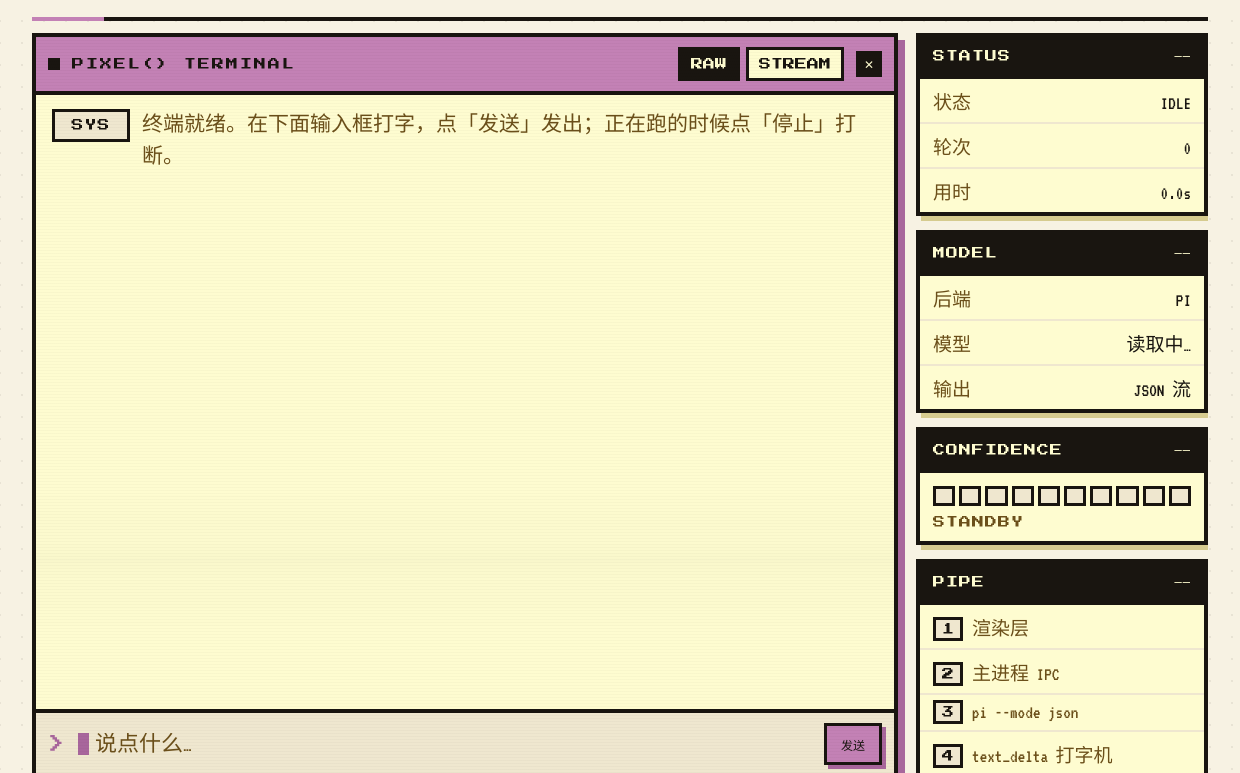
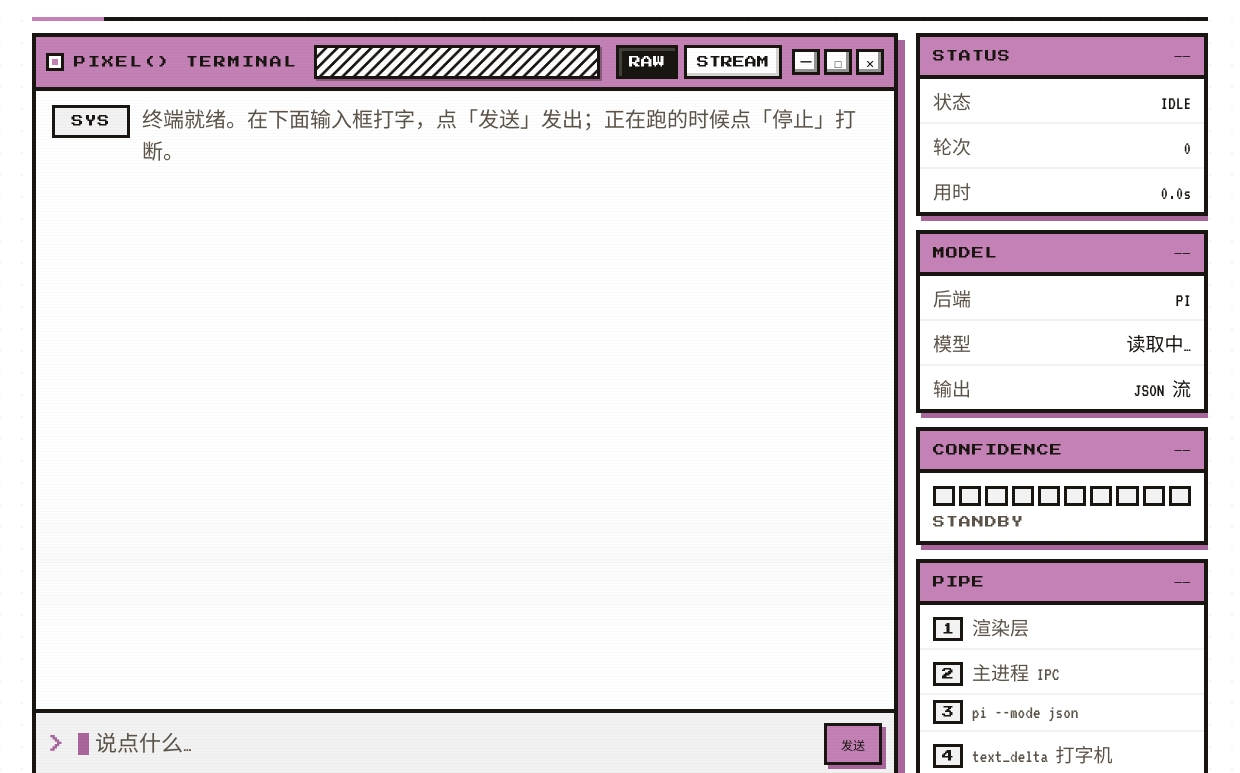
Before and after one commit to bingo-jiyiku/PixelAgent, an Electron app: page index.html in a window 1240 px wide. Shown: the part 199-972 px from the top of the page. Drawn offline with Linux system fonts and the light colour scheme; no server answers.

Commit message:
UI配色改纯白色系（老板要求）：米白/奶油黄 -> 纯白，布局与Win95假窗口不动，点阵底纹淡到5%防脏

```diff
--- a/index.html
+++ b/index.html
@@ -7,7 +7,7 @@
   <link rel="stylesheet" href="style.css" />
 </head>
 <body>
-<!-- ================= 顶部假标题栏（无原生窗口，可拖动+关小关按钮） ================= -->
+<!-- ================= 顶部真标题栏（无原生窗口，可拖动 + 真的窗口按钮） ================= -->
 <header class="topbar" id="titlebar">
   <span class="tb-side tb-drag"><i class="bul sq-white"></i>PIXELAGENT</span>
   <span class="tb-side">PIXEL / AGENT ONE<i class="bul sq-pink"></i></span>
@@ -20,7 +20,7 @@
 
 <div class="page">
 
-  <!-- ================= 模式按钮行 ================= -->
+  <!-- ================= 模式按钮行（全鼠标可点） ================= -->
   <div class="modebar">
     <button class="px-btn primary" id="btn-mode">1.0 模式</button>
     <button class="px-btn" id="btn-new">新会话</button>
@@ -36,26 +36,31 @@
     </div>
   </div>
 
-  <!-- ================= 大标题（中文 + 粉色错位阴影） ================= -->
+  <!-- ================= 大标题（像素块中文 + 紫色错位硬阴影） ================= -->
   <div class="headline">
     <div class="hl-zh">复古像素终端</div>
     <div class="hl-en">PIXEL() TERMINAL —— 一个会自己跑的助手</div>
   </div>
   <div class="rule"><i></i></div>
 
-  <!-- ================= 主体：终端窗口 + 侧栏 ================= -->
+  <!-- ================= 主体：仿 Win95 假窗口 + 仪表侧栏 ================= -->
   <div class="stage">
 
-    <!-- 终端窗口：最亮的面；CRT 扫描线只在这一层里走 -->
+    <!-- 仿 Win95 假窗口：紫标题栏 + 斜纹拖动把手 + 像素控制按钮 -->
     <section class="term">
       <div class="term-bar">
-        <span class="term-mark"></span>
+        <span class="win-ico" aria-hidden="true"></span>
         <span class="term-name">PIXEL() TERMINAL</span>
+        <span class="win-grip" aria-hidden="true"></span>
         <span class="term-tabs">
           <button class="term-tab on" id="tab-raw" type="button">RAW</button>
           <button class="term-tab" id="tab-stream" type="button">STREAM</button>
         </span>
-        <span class="term-x" aria-hidden="true">✕</span>
+        <span class="win-ctl">
+          <button class="win-btn" id="w-min" type="button" title="最小化窗口">—</button>
+          <button class="win-btn" id="w-max" type="button" title="最大化窗口">□</button>
+          <button class="win-btn win-x" id="w-close" type="button" title="关闭窗口">✕</button>
+        </span>
       </div>
 
       <!-- 聊天记录区 -->
@@ -77,13 +82,13 @@
         <button class="px-btn primary" id="btn-send">发送</button>
       </div>
 
-      <!-- CRT 覆盖层：滚动扫描线 + 极淡静态扫描纹理（纯装饰，不接事件） -->
+      <!-- 覆盖层：滚动扫描线（极淡，纯装饰，不接事件） -->
       <div class="crt" aria-hidden="true">
         <span class="crt-scan"></span>
       </div>
     </section>
 
-    <!-- 侧栏：状态 / 模型 / 装饰 -->
+    <!-- 侧栏：状态 / 模型 / 置信度 / 管线 -->
     <aside class="side">
       <div class="panel">
         <h4 id="p-status">STATUS</h4>
@@ -136,10 +141,12 @@
 <div class="mask hidden" id="mask">
   <div class="term dialog">
     <div class="term-bar">
-      <span class="term-mark"></span>
+      <span class="win-ico" aria-hidden="true"></span>
       <span class="term-name">SETTINGS()</span>
-      <span class="term-mode">READ ONLY</span>
-      <span class="term-x" id="dlg-x">✕</span>
+      <span class="win-grip" aria-hidden="true"></span>
+      <span class="win-ctl">
+        <button class="win-btn win-x" id="dlg-x" type="button" title="关闭">✕</button>
+      </span>
     </div>
     <div class="dlg-body">
       <div class="kv"><span>后端</span><b>pi</b></div>
--- a/style.css
+++ b/style.css
@@ -1,10 +1,15 @@
 /* ============================================================
-   style.css —— B 复古纸面终端（RetroUI 亮色系）
-   配色系统（复古方格纸 + 奶油黄主卡 + 薰衣草紫次卡/强调）：
-   --paper #f7f2e3 米白方格纸底 / --cream #fefcd0 奶油黄主卡片
-   --lav #c381b5 薰衣草紫强调·次卡 / --ink #191510 近黑棕（正文·粗边）
-   硬投影走"同色系偏移"：黄卡影子淡黄 #d6cb8f，紫卡影子粉紫 #a8669c
-   动画：CRT 扫描线（亮底下改成极淡墨线）+ 方块光标 + 消息入场
+   style.css —— E 轮：白色系 + 仿 Win95 假窗口 + 白色仪表侧栏
+   配色（白色系，老板要求：不要米白/奶油，要纯白）：
+   --paper   #ffffff 纯白页面底
+   --panel   #ffffff 假窗口客户区 / 侧栏面板 / 卡片（全白）
+   --panel-2 #f2f2f2 输入行 / hover 底（浅灰，仍是白系）
+   --lav     #c381b5 薰衣草紫：假窗口标题栏 · 强调 · 侧栏标题条
+   --lav-dp  #a8669c 深紫：同色系硬投影
+   --ink     #191510 近黑棕：全部粗边 · 正文
+   结构：顶部标题栏 → 大标题 → 中间 Win95 假窗口 + 右侧侧栏
+   假窗口三件套（视觉核心，必须像）：粉紫标题栏 / 黑白斜纹拖动把手 / Win95 像素三按钮
+   动画：CRT 扫描线（白底下极淡墨线）+ 方块光标 + 消息入场
    全部有 prefers-reduced-motion 降级路径
    ============================================================ */
 
@@ -24,17 +29,15 @@
 }
 
 :root {
-  --paper: #f7f2e3;
-  --paper-2: #efe7cf;
-  --cream: #fefcd0;
-  --cream-2: #fffdf0;
-  --lav: #c381b5;
-  --lav-deep: #a8669c;
-  --shadow-cream: #d6cb8f;
-  --ink: #191510;
-  --muted: #6b4f1a;
+  --paper: #ffffff;      /* 纯白页面底 */
+  --panel: #ffffff;      /* 假窗口客户区 / 侧栏面板 / 卡片 */
+  --panel-2: #f2f2f2;    /* 输入行 / hover 底（浅灰，仍属白系） */
+  --lav: #c381b5;        /* 薰衣草紫：假窗口标题栏 · 强调 · 侧栏标题条 */
+  --lav-deep: #a8669c;   /* 深紫：同色系硬投影 */
+  --ink: #191510;        /* 近黑棕：全部粗边 · 正文 */
+  --muted: #5c5348;      /* 次级说明（白底 ≥7:1） */
   --err: #a3231b;
-  --warn: #e8a33d;
+  --warn: #b8791a;
   --line: #191510;
   --ease-out: cubic-bezier(0.16, 1, 0.3, 1);
 }
@@ -45,7 +48,8 @@ html, body { height: 100%; margin: 0; }
 
 body {
   background-color: var(--paper);
-  background-image: radial-gradient(rgba(25, 21, 16, .07) 1.1px, transparent 1.1px);
+  /* 白底点阵再淡一档：纯白上 7% 会显脏，5% 只留纸感 */
+  background-image: radial-gradient(rgba(25, 21, 16, .05) 1.1px, transparent 1.1px);
   background-size: 22px 22px;
   background-position: -11px -11px;
   color: var(--ink);
@@ -69,6 +73,9 @@ body {
   display: none;
 }
 
+/* ============================================================
+   顶部真标题栏（应用外壳，黑色条 + 真的窗口按钮）
+   ============================================================ */
 .topbar {
   background: var(--ink);
   border-bottom: 4px solid var(--line);
@@ -80,12 +87,12 @@ body {
   font-family: 'Press Start 2P', 'VT323', monospace;
   font-size: 12px;
   letter-spacing: 1px;
-  color: var(--cream);
+  color: var(--panel);
   flex: 0 0 auto;
 }
 .tb-side { display: inline-flex; align-items: center; }
 .bul { width: 10px; height: 10px; display: inline-block; }
-.sq-white { background: var(--cream); margin-right: 10px; }
+.sq-white { background: var(--panel); margin-right: 10px; }
 .sq-pink { background: var(--lav); margin-left: 10px; }
 
 .tb-btns { display: inline-flex; align-items: center; gap: 8px; }
@@ -96,9 +103,9 @@ body {
   width: 30px;
   height: 26px;
   padding: 0;
-  border: 3px solid var(--cream);
+  border: 3px solid var(--panel);
   background: transparent;
-  color: var(--cream);
+  color: var(--panel);
   cursor: pointer;
   display: inline-flex;
   align-items: center;
@@ -106,12 +113,15 @@ body {
   border-radius: 0;
   transition: background-color 120ms var(--ease-out), color 120ms var(--ease-out);
 }
-.tb-btn:hover { background: var(--cream); color: var(--ink); }
+.tb-btn:hover { background: var(--panel); color: var(--ink); }
 .tb-btn.tb-close:hover { background: var(--lav); border-color: var(--lav); color: var(--ink); }
 .tb-btn:focus-visible { outline: 3px solid var(--lav); outline-offset: 2px; }
 .tb-drag { -webkit-app-region: drag; app-region: drag; padding: 4px 8px; margin-left: -4px; }
 .tb-btns { -webkit-app-region: no-drag; app-region: no-drag; }
 
+/* ============================================================
+   页面骨架
+   ============================================================ */
 .page {
   width: 100%;
   max-width: 1220px;
@@ -132,6 +142,7 @@ body {
   margin-bottom: 14px;
 }
 
+/* ---------- 通用像素按钮 ---------- */
 .px-btn {
   font-family: 'Press Start 2P', 'Microsoft YaHei', monospace;
   font-size: 12px;
@@ -140,9 +151,9 @@ body {
   border: 3px solid var(--ink);
   border-radius: 0;
   cursor: pointer;
-  background: var(--cream);
+  background: var(--panel);
   color: var(--ink);
-  box-shadow: 4px 4px 0 var(--shadow-cream);
+  box-shadow: 4px 4px 0 var(--lav-deep);
   transition: background-color 120ms var(--ease-out), color 120ms var(--ease-out),
               transform 120ms var(--ease-out), box-shadow 120ms var(--ease-out);
 }
@@ -150,10 +161,11 @@ body {
 .px-btn:active { transform: translate(2px, 2px); box-shadow: 2px 2px 0 var(--lav-deep); }
 .px-btn:focus-visible { outline: 3px solid var(--lav-deep); outline-offset: 2px; }
 .px-btn.primary { background: var(--lav); border-color: var(--ink); color: var(--ink); box-shadow: 4px 4px 0 var(--lav-deep); }
-.px-btn.primary:hover { background: var(--cream); box-shadow: 4px 4px 0 var(--shadow-cream); }
+.px-btn.primary:hover { background: var(--panel); box-shadow: 4px 4px 0 var(--lav-deep); }
 
 .hidden { display: none !important; }
 
+/* ---------- 状态像素标签 ---------- */
 .tags { display: flex; gap: 8px; margin-left: auto; }
 .tag {
   font-family: 'Press Start 2P', monospace;
@@ -162,13 +174,14 @@ body {
   padding: 10px 11px;
   border: 3px solid var(--ink);
   color: var(--muted);
-  background: var(--cream);
+  background: var(--panel);
 }
-.tag.on { background: var(--ink); color: var(--cream); border-color: var(--ink); }
+.tag.on { background: var(--ink); color: var(--panel); border-color: var(--ink); }
 .tag[data-state="THINKING"].on { background: var(--warn); color: var(--ink); }
 .tag[data-state="TOOL"].on { background: var(--lav); color: var(--ink); }
 .tag[data-state="DONE"].on { background: var(--lav); color: var(--ink); }
 
+/* ---------- 大标题：像素字 + 紫色偏移硬阴影 ---------- */
 .headline { margin: 0 0 8px; flex: 0 0 auto; }
 .hl-zh {
   font-family: 'Microsoft YaHei', 'SimHei', sans-serif;
@@ -197,9 +210,13 @@ body {
   min-height: 0;
 }
 
+/* ============================================================
+   核心：仿 Win95 假窗口
+   外框 4px 黑粗边 + 右下同色系硬投影，直角无圆角
+   ============================================================ */
 .term {
   position: relative;
-  background: var(--cream);
+  background: var(--panel);
   border: 4px solid var(--ink);
   box-shadow: 7px 7px 0 var(--lav-deep);
   display: flex;
@@ -208,49 +225,111 @@ body {
   overflow: hidden;
 }
 
+/* ---------- 假窗口标题栏：粉紫底 + 斜纹把手 + Win95 三按钮 ---------- */
 .term-bar {
   background: var(--lav);
   border-bottom: 4px solid var(--ink);
   display: flex;
   align-items: center;
-  gap: 12px;
-  padding: 10px 12px;
+  gap: 10px;
+  padding: 8px 10px;
   flex: 0 0 auto;
 }
-.term-mark { width: 12px; height: 12px; background: var(--ink); flex: 0 0 12px; }
+
+/* 左侧系统小方块（Win95 系统菜单图标位） */
+.win-ico {
+  width: 18px;
+  height: 18px;
+  flex: 0 0 18px;
+  background: var(--ink);
+  border: 3px solid var(--ink);
+  box-shadow: inset 0 0 0 3px var(--panel), inset 0 0 0 6px var(--lav);
+}
+
+/* 窗口标题 */
 .term-name {
   font-family: 'Press Start 2P', monospace;
   font-size: 12px;
   letter-spacing: 2px;
   color: var(--ink);
+  white-space: nowrap;
+  flex: 0 0 auto;
 }
-.term-tabs { margin-left: auto; display: flex; gap: 6px; }
+
+/* ---------- 条纹拖动区（黑白斜纹把手，参考视频里的味道） ---------- */
+.win-grip {
+  flex: 1 1 auto;
+  align-self: stretch;
+  min-width: 24px;
+  margin: 0 6px;
+  border: 3px solid var(--ink);
+  background-color: var(--panel);
+  background-image: repeating-linear-gradient(
+    -45deg,
+    var(--ink) 0, var(--ink) 3px,
+    var(--panel) 3px, var(--panel) 8px
+  );
+  background-size: 11.32px 11.32px;
+  box-shadow: 2px 2px 0 rgba(25, 21, 16, .35);
+  cursor: grab;
+}
+.win-grip:active { cursor: grabbing; }
+
+/* ---------- RAW / STREAM 可点标签（Win95 页签感） ---------- */
+.term-tabs { display: flex; gap: 6px; flex: 0 0 auto; }
 .term-tab {
   font-family: 'Press Start 2P', monospace;
   font-size: 12px;
   line-height: 1;
   padding: 8px 10px;
   border: 3px solid var(--ink);
-  background: var(--cream);
+  background: var(--panel);
   color: var(--ink);
   cursor: pointer;
   border-radius: 0;
+  box-shadow: inset -3px -3px 0 rgba(25, 21, 16, .18);
 }
-.term-tab:hover { background: var(--paper-2); }
-.term-tab.on { background: var(--ink); color: var(--cream); }
+.term-tab:hover { background: var(--panel-2); }
+.term-tab.on {
+  background: var(--ink);
+  color: var(--panel);
+  box-shadow: inset 3px 3px 0 rgba(255, 255, 255, .18);
+}
 .term-tab:focus-visible { outline: 3px solid var(--ink); outline-offset: 2px; }
-.term-x {
+
+/* ---------- Win95 像素控制按钮（— □ ✕） ---------- */
+.win-ctl { display: inline-flex; gap: 4px; flex: 0 0 auto; }
+.win-btn {
   font-family: 'Press Start 2P', monospace;
-  font-size: 12px;
-  color: var(--cream);
-  background: var(--ink);
-  width: 26px; height: 26px;
+  font-size: 11px;
+  line-height: 1;
+  width: 28px;
+  height: 26px;
+  padding: 0;
+  cursor: pointer;
+  border-radius: 0;
+  color: var(--ink);
+  background: var(--panel);
+  /* Win95 经典斜角：外黑边 + 上左亮下右暗 */
+  border: 3px solid var(--ink);
+  box-shadow: inset -3px -3px 0 rgba(25, 21, 16, .45), inset 3px 3px 0 rgba(255, 255, 255, .85);
   display: inline-flex;
   align-items: center;
   justify-content: center;
-  flex: 0 0 26px;
+  transition: filter 90ms var(--ease-out);
 }
+.win-btn:hover { filter: brightness(1.04); background: var(--panel-2); }
+/* 按下：斜角翻转，像被按进去 */
+.win-btn:active {
+  box-shadow: inset 3px 3px 0 rgba(25, 21, 16, .45), inset -3px -3px 0 rgba(255, 255, 255, .85);
+  transform: translate(0, 0);
+}
+.win-btn:focus-visible { outline: 3px solid var(--ink); outline-offset: 2px; }
+.win-btn.win-x:hover { background: var(--lav); color: var(--ink); }
 
+/* ============================================================
+   窗口内部：CRT 覆盖层 / 聊天记录 / 输入行
+   ============================================================ */
 .crt {
   position: absolute;
   inset: 0;
@@ -292,7 +371,7 @@ body {
   min-height: 0;
   overflow-y: auto;
   padding: 14px 16px;
-  background: var(--cream);
+  background: var(--panel);
   -webkit-user-select: text;
   user-select: text;
 }
@@ -317,7 +396,7 @@ body {
   line-height: 1.35;
   border: 3px solid var(--ink);
   color: var(--ink);
-  background: var(--paper-2);
+  background: var(--panel-2);
   padding: 5px 8px;
   flex: 0 0 auto;
   align-self: flex-start;
@@ -333,7 +412,7 @@ body {
 
 .m.bot .txt {
   border: 3px solid var(--ink);
-  background: var(--cream-2);
+  background: var(--panel);
   padding: 11px 13px;
   color: var(--ink);
   white-space: pre-wrap;
@@ -343,10 +422,11 @@ body {
 .m.tool .txt { color: var(--muted); font-size: 19px; }
 .m.think .who { border-color: var(--ink); background: var(--lav); }
 .m.think .txt { color: var(--muted); }
-.m.err .who { border-color: var(--ink); background: var(--err); color: var(--cream); }
+.m.err .who { border-color: var(--ink); background: var(--err); color: var(--panel); }
 .m.err .txt { color: var(--err); }
 .m.step .txt { color: var(--muted); font-size: 19px; }
 
+/* 打字机尾部光标（粉紫方块） */
 .stream-caret {
   display: inline-block;
   width: 10px;
@@ -369,12 +449,13 @@ body {
 .dots i:nth-child(3) { animation-delay: .3s; }
 @keyframes hop { 0%, 100% { transform: translateY(0); } 50% { transform: translateY(-5px); } }
 
+/* ---------- 输入行 ---------- */
 .inputline {
   position: relative;
   z-index: 1;
   flex: 0 0 auto;
   border-top: 4px solid var(--ink);
-  background: var(--paper-2);
+  background: var(--panel-2);
   display: flex;
   align-items: center;
   gap: 12px;
@@ -418,6 +499,9 @@ body {
   animation: blink 1s steps(1) infinite;
 }
 
+/* ============================================================
+   右侧仪表侧栏：奶油黄面板 + 黑粗边 + 紫色标题条
+   ============================================================ */
 .side {
   display: flex;
   flex-direction: column;
@@ -426,9 +510,9 @@ body {
   min-height: 0;
 }
 .panel {
-  background: var(--cream);
+  background: var(--panel);
   border: 4px solid var(--ink);
-  box-shadow: 5px 5px 0 var(--shadow-cream);
+  box-shadow: 5px 5px 0 var(--lav-deep);
   display: flex;
   flex-direction: column;
   flex: 0 0 auto;
@@ -437,8 +521,8 @@ body {
   font-family: 'Press Start 2P', monospace;
   font-size: 12px;
   letter-spacing: 1px;
-  color: var(--cream);
-  background: var(--ink);
+  color: var(--ink);
+  background: var(--lav);
   border-bottom: 4px solid var(--ink);
   margin: 0;
   padding: 11px 13px;
@@ -458,6 +542,7 @@ body {
 .panel.collapsed h4::after { content: '\ff0b\uff0b'; }
 .panel.collapsed .panel-body { display: none; }
 .panel h4:focus-visible { outline: 3px solid var(--lav-deep); outline-offset: 2px; }
+
 .kv {
   display: flex;
   justify-content: space-between;
@@ -466,7 +551,7 @@ body {
   font-size: 19px;
   color: var(--muted);
   padding: 8px 13px;
-  border-bottom: 2px solid var(--paper-2);
+  border-bottom: 2px solid var(--panel-2);
 }
 .kv:last-child { border-bottom: none; }
 .kv b { color: var(--ink); font-weight: 400; text-align: right; word-break: break-all; }
@@ -475,7 +560,7 @@ body {
 .conf i {
   height: 20px;
   border: 3px solid var(--ink);
-  background: var(--paper-2);
+  background: var(--panel-2);
 }
 .conf i.on { background: var(--lav); }
 .conf i.on.dim { background: var(--warn); }
@@ -491,14 +576,14 @@ body {
   font-size: 19px;
   color: var(--muted);
   padding: 8px 13px;
-  border-bottom: 2px solid var(--paper-2);
+  border-bottom: 2px solid var(--panel-2);
 }
 .pipe-line:last-child { border-bottom: none; }
 .pipe-line em {
   font-style: normal;
   font-family: 'Press Start 2P', monospace;
   font-size: 12px;
-  background: var(--paper-2);
+  background: var(--panel-2);
   border: 3px solid var(--ink);
   color: var(--ink);
   padding: 3px 6px;
@@ -507,10 +592,11 @@ body {
 .pipe-line.done em { background: var(--lav); }
 .pipe-line.live em { background: var(--warn); }
 
+/* ---------- 底部说明块 + 页脚 ---------- */
 .callout {
-  background: var(--cream);
+  background: var(--panel);
   border: 4px solid var(--ink);
-  box-shadow: 5px 5px 0 var(--shadow-cream);
+  box-shadow: 5px 5px 0 var(--lav-deep);
   padding: 12px 16px;
   font-family: 'Microsoft YaHei', 'SimHei', sans-serif;
   font-weight: 700;
@@ -530,6 +616,7 @@ body {
   flex: 0 0 auto;
 }
 
+/* ---------- 设置弹窗（同一个假窗口语言） ---------- */
 .mask {
   position: fixed;
   inset: 0;
@@ -540,24 +627,26 @@ body {
   z-index: 50;
 }
 .dialog { width: min(580px, 92vw); max-height: 84vh; box-shadow: 7px 7px 0 var(--lav-deep); }
-.dlg-body { padding: 4px 0 0; background: var(--cream); overflow-y: auto; }
+.dlg-body { padding: 4px 0 0; background: var(--panel); overflow-y: auto; }
 .dlg-body .kv { font-size: 19px; padding: 10px 16px; }
 .dlg-tip { font-size: 18px; color: var(--muted); margin: 0; padding: 14px 16px; line-height: 1.5; }
 .dlg-foot { padding: 0 16px 16px; }
-.term-x { cursor: default; }
+.win-btn { cursor: pointer; }
 
+/* ---------- 窄屏：侧栏落到底部 ---------- */
 @media (max-width: 980px) {
   .stage { grid-template-columns: minmax(0, 1fr); }
   .hl-zh { font-size: 30px; }
   .side { max-height: none; }
 }
 
+/* ---------- 动效降级 ---------- */
 @media (prefers-reduced-motion: reduce) {
   .crt-scan { animation: none; display: none; }
   .m { animation: none; }
   .dots i { animation: none; }
   .stream-caret { animation: none; opacity: 1; }
   .cursor { animation: caret-soft 1.6s ease-in-out infinite; }
-  .px-btn, .tag, .tb-btn, .term-tab { transition-duration: 60ms; }
+  .px-btn, .tag, .tb-btn, .term-tab, .win-btn { transition-duration: 60ms; }
 }
 @keyframes caret-soft { 0%, 100% { opacity: 1; } 50% { opacity: .45; } }
```
Also changed, not shown: renderer.js (+14 -0 lines).
